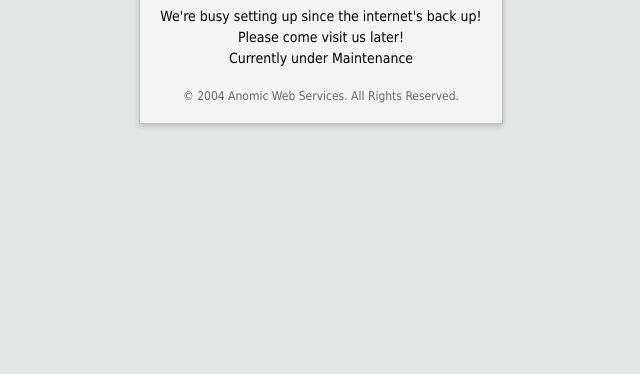
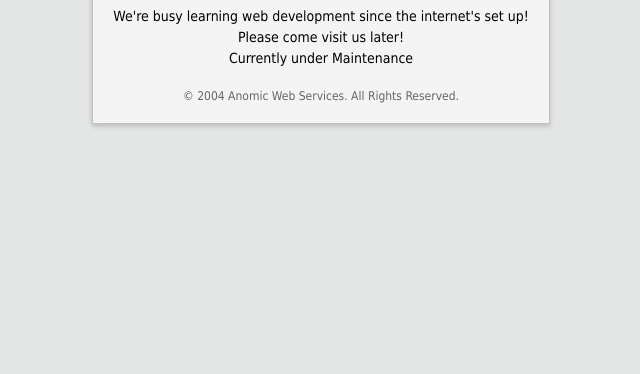
Before and after one commit to Anomic-Studios/anomic.dev, a plain HTML site: page 404.html in a window 1280 px wide. Shown: the part 426-800 px from the top of the page, without its empty margins (319-959 px from the left). Drawn offline with Linux system fonts and the light colour scheme.

Commit message:
learning instead of setting up

```diff
--- a/404.html
+++ b/404.html
@@ -67,7 +67,7 @@
     <div class="title">Sorry for the inconvenience.</div>
     <!-- Message -->
     <div class="message">
-      We're busy setting up since the internet's back up!<br>
+      We're busy learning web development since the internet's set up!<br>
       Please come visit us later!<br>
       Currently under Maintenance
     </div>
```
